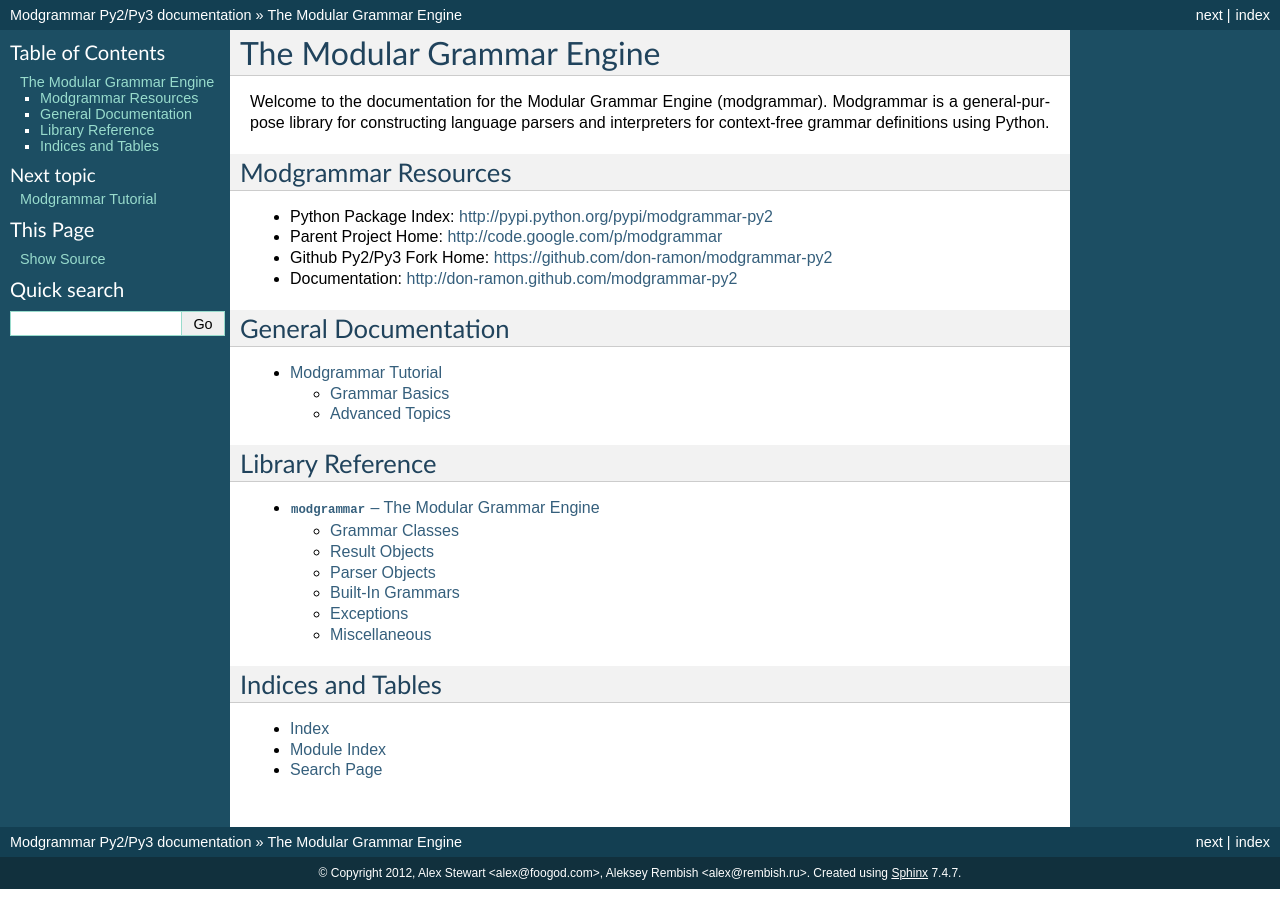
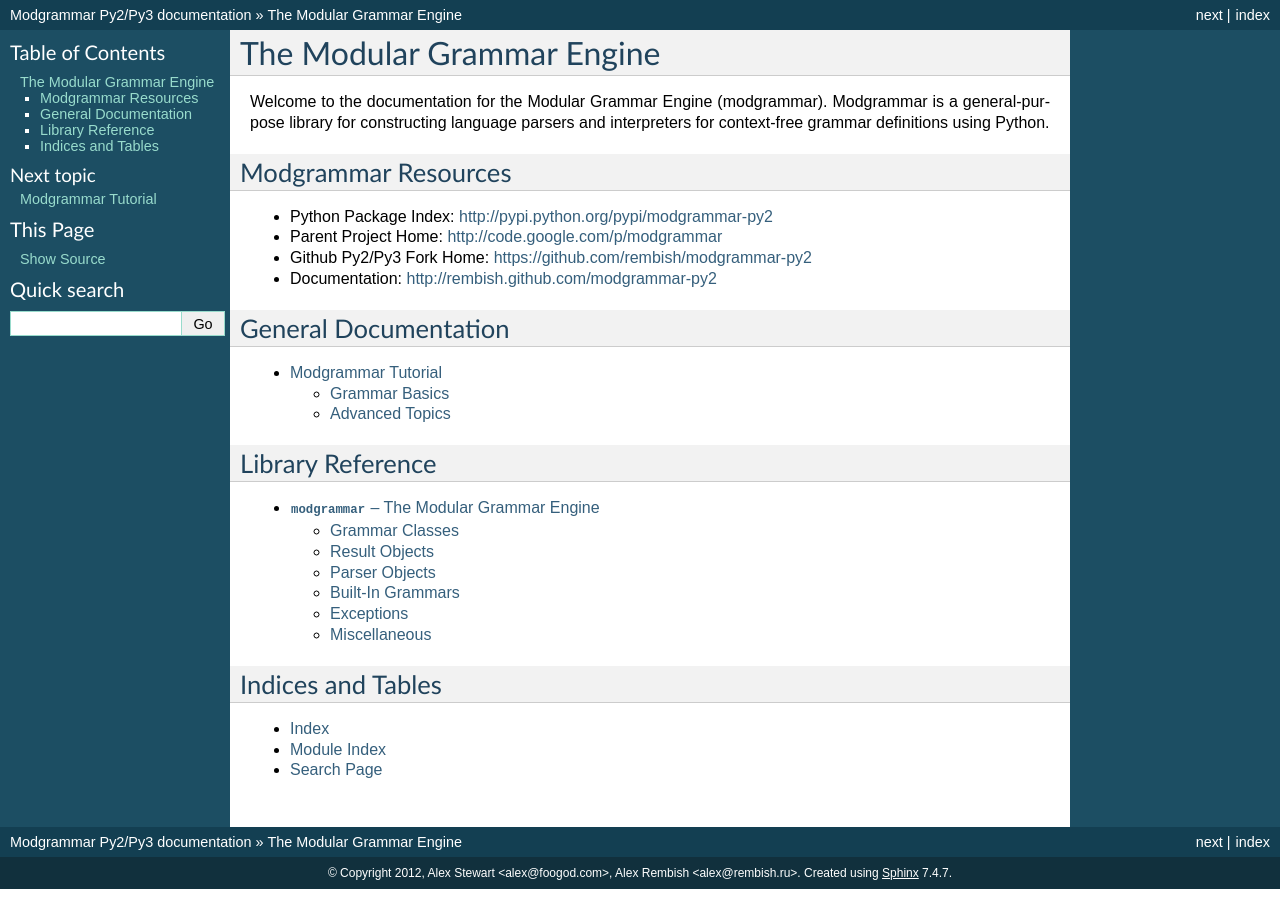
Before and after one commit to rembish/modgrammar-py2, a Sphinx documentation site: the page built from doc/index.rst, in a window 1280 px wide. Built offline with Sphinx 7.4.7, drawn with Linux system fonts in a browser that asks for light colours; some of the changed lines change nothing that is shown.

Commit message:
Updated documentation

```diff
--- a/doc/conf.py
+++ b/doc/conf.py
@@ -43,7 +43,7 @@
 
 # General information about the project.
 project = 'Modgrammar Py2/Py3'
-copyright = '2012, Alex Stewart <alex@foogod.com>, Aleksey Rembish <alex@rembish.ru>'
+copyright = '2012, Alex Stewart <alex@foogod.com>, Alex Rembish <alex@rembish.ru>'
 
 # The version info for the project you're documenting, acts as replacement for
 # |version| and |release|, also used in various other places throughout the
--- a/doc/index.rst
+++ b/doc/index.rst
@@ -14,8 +14,8 @@
 
 * Python Package Index: http://pypi.python.org/pypi/modgrammar-py2
 * Parent Project Home: http://code.google.com/p/modgrammar
-* Github Py2/Py3 Fork Home: https://github.com/don-ramon/modgrammar-py2
-* Documentation: http://don-ramon.github.com/modgrammar-py2
+* Github Py2/Py3 Fork Home: https://github.com/rembish/modgrammar-py2
+* Documentation: http://rembish.github.com/modgrammar-py2
 
 General Documentation
 =====================
```
